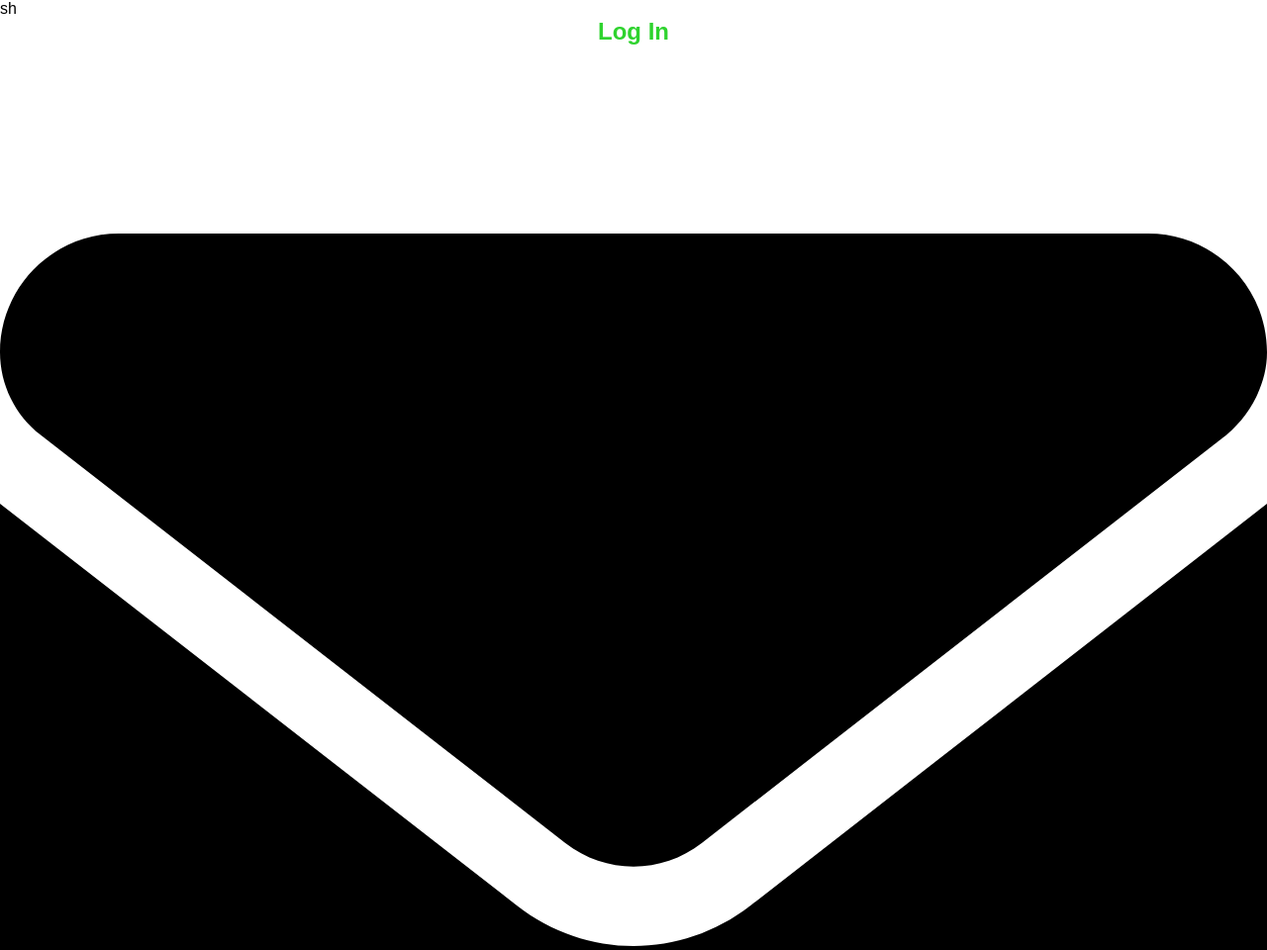
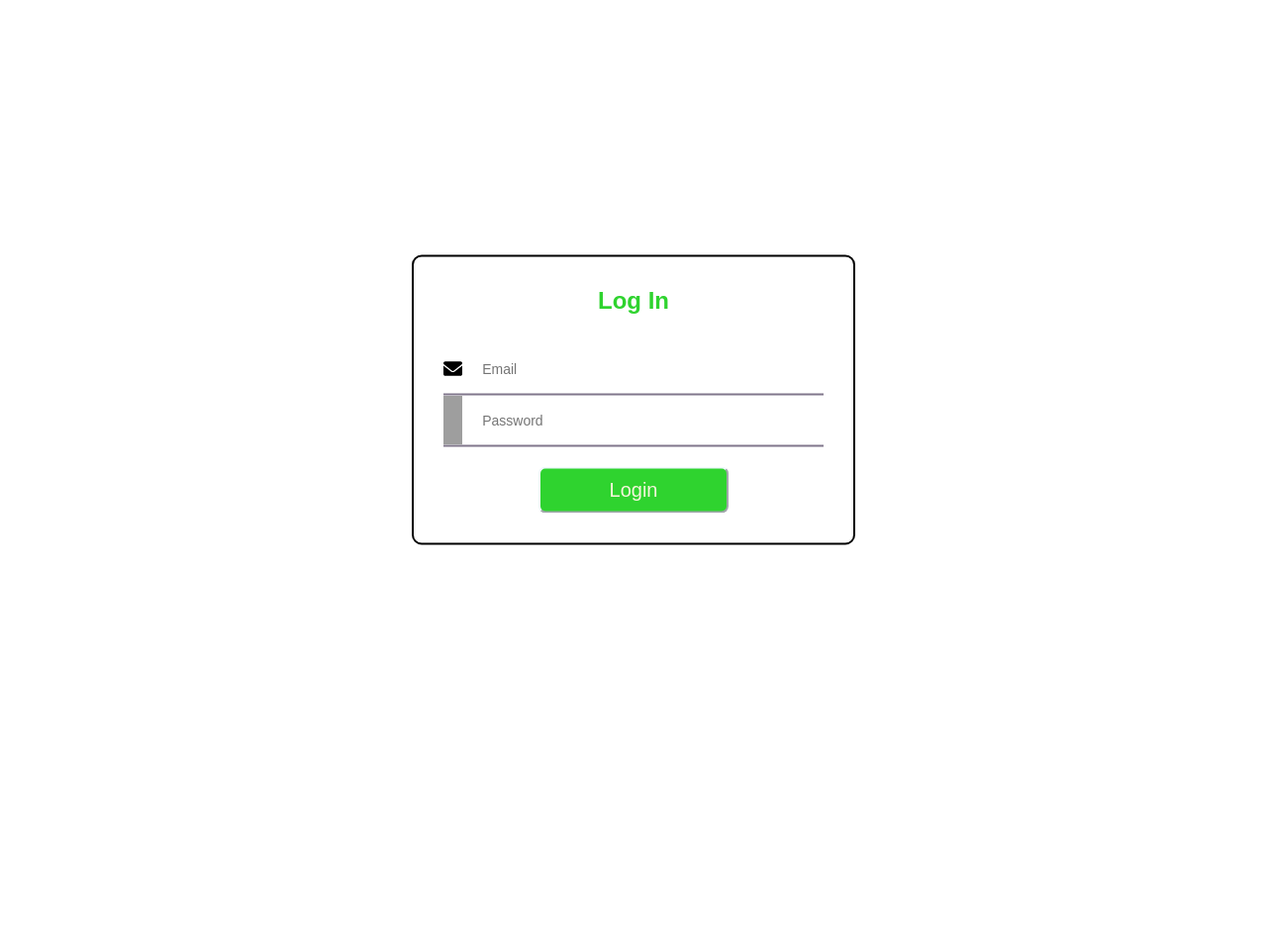
Before and after one commit to RohilPrajapati/Wosa-Pasa, a PHP site: page /account/login.html in a window 1280 px wide. Shown: the top 960 px of the page at 99% size. After the commit the page ends 551 px from the top, so only its background shows below. Run offline with PHP 8.4, Linux system fonts and the light colour scheme; grey boxes are pictures that could not be loaded.

Commit message:
Added Login file

```diff
--- a/wosapasa/account/login.html
+++ b/wosapasa/account/login.html
@@ -5,7 +5,7 @@
     <meta http-equiv="X-UA-Compatible" content="IE=edge">
     <meta name="viewport" content="width=device-width, initial-scale=1.0">
     <title>Login</title>
-    <link rel="stylesheet" href="../assests/css/main.css">sh
+    <link rel="stylesheet" href="../assests/css/main.css">
 </head>
 <body>
     <div class="login_form">
@@ -13,11 +13,11 @@
         <form action="#">
             <div class="input-block">
                 <img src="../assests/image/envelope-solid.svg">
-                <input name="email" class="form_input" type="email" placeholder="email">
+                <input name="email" class="form_input" type="email" placeholder="Email">
             </div>
             <div class="input-block">
                 <img src="../assests/image/lock-solid.svg">
-                <input name="password"  class="form_input" type="password" placeholder="password">
+                <input name="password"  class="form_input" type="password" placeholder="Password">
             </div>
             <button type="submit">Login</button>
         </form>
--- a/wosapasa/assests/css/main.css
+++ b/wosapasa/assests/css/main.css
@@ -52,3 +52,22 @@ button{
 button:hover{
     opacity: 70%;
 }
+
+/* Login file */
+.login_form {
+    width: 30%;
+    margin: 4px auto;
+    border: 2px solid black;
+    padding: 30px;
+    text-align: center;
+    position: absolute;
+    top: 50%;
+    left: 50%;
+    transform: translate(-50%,-50%);
+    border-radius: 10px;
+
+}
+
+.login_form img{
+    width: 5%;
+}
```
